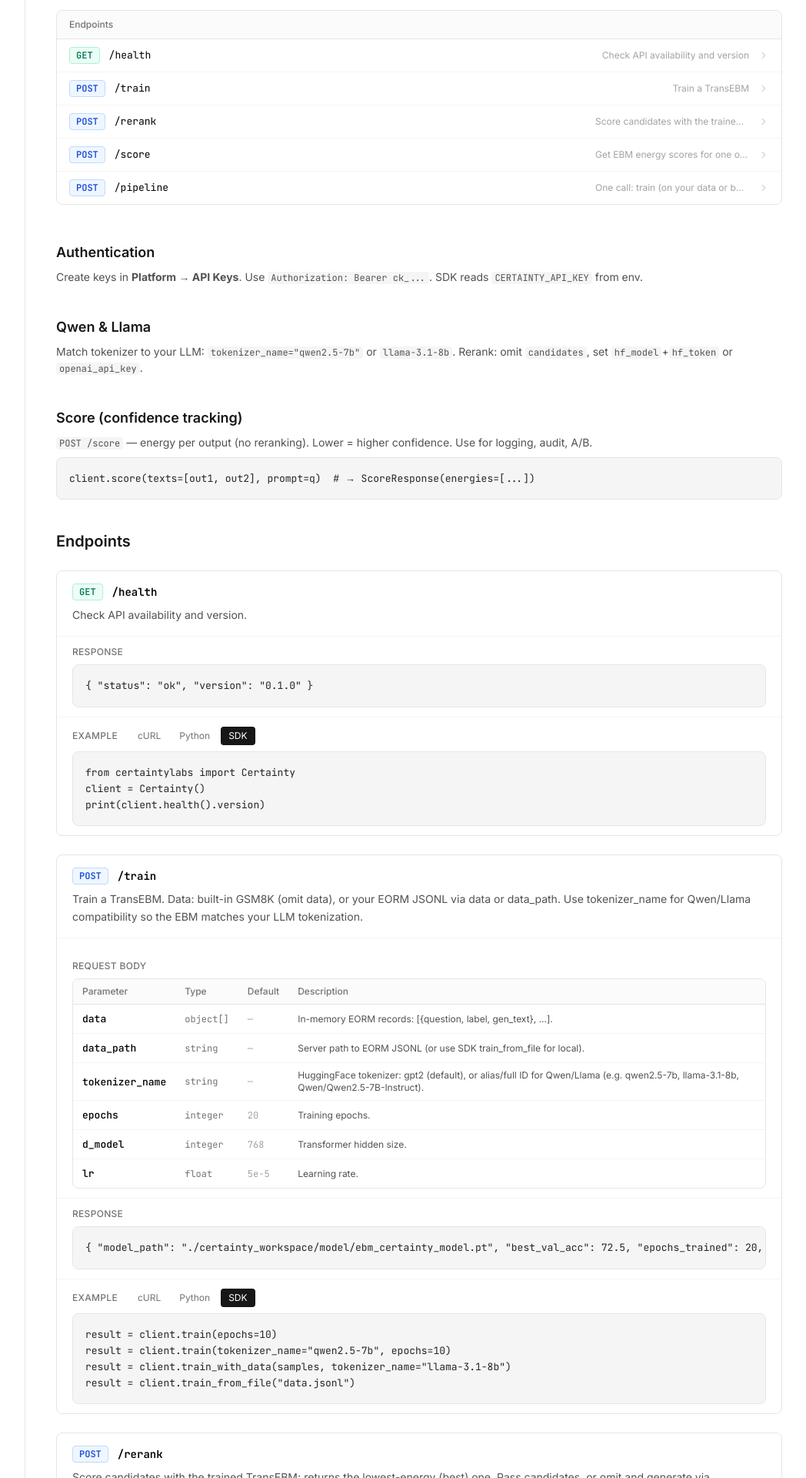
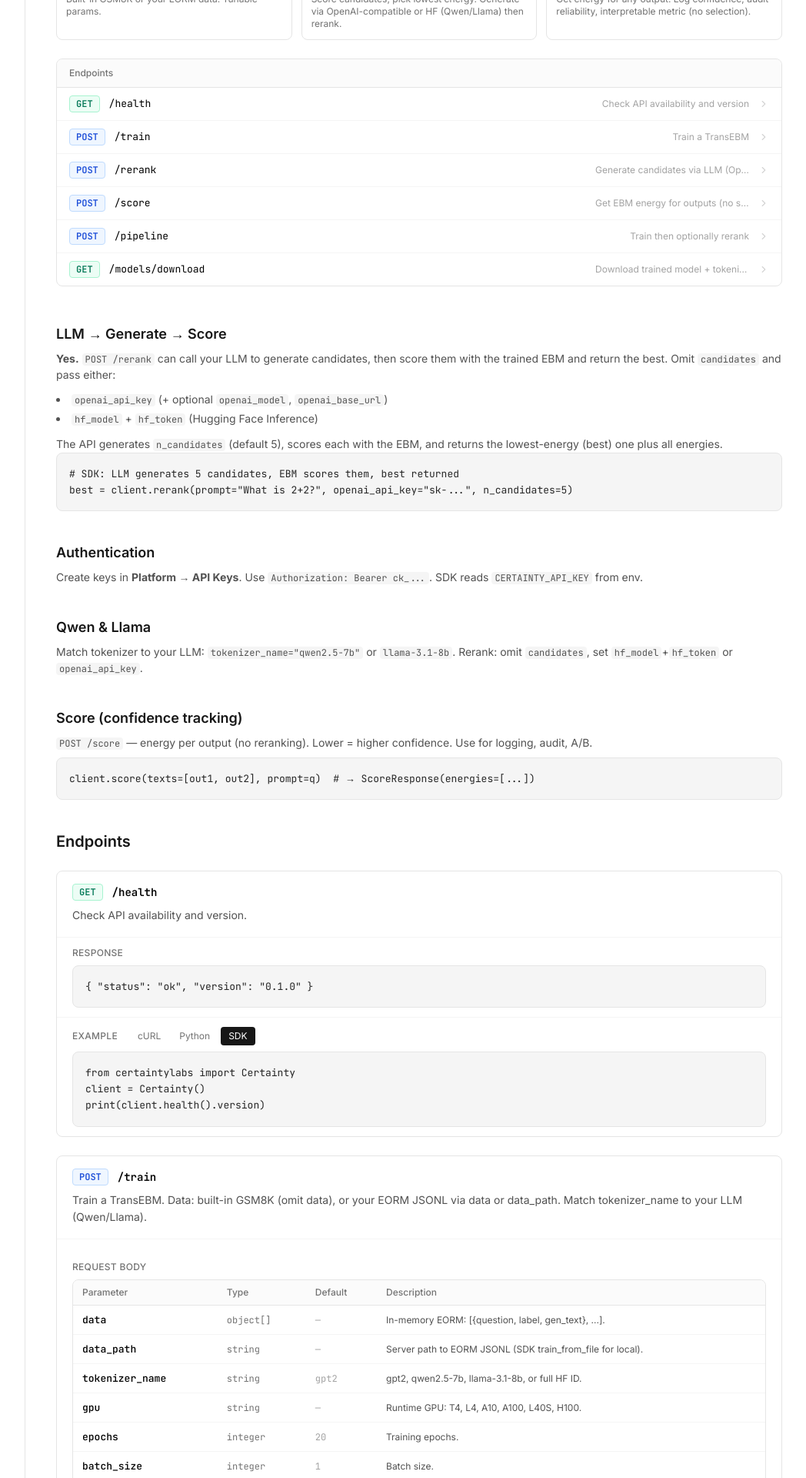
Before and after one commit to benski20/Certainty_labs, a Next.js app in the folder platform/: page /platform/docs in a window 1280 px wide. Shown: the part 880-2800 px from the top of the page at 77% size, without its empty margins (175-1223 px from the left). Built offline with nearby package versions, Linux system fonts and the light colour scheme; no server answers.

Commit message:
API docs updates

```diff
--- a/platform/src/app/platform/docs/page.tsx
+++ b/platform/src/app/platform/docs/page.tsx
@@ -43,71 +43,99 @@ const endpoints: Endpoint[] = [
   {
     method: 'POST',
     path: '/train',
-    desc: 'Train a TransEBM. Data: built-in GSM8K (omit data), or your EORM JSONL via data or data_path. Use tokenizer_name for Qwen/Llama compatibility so the EBM matches your LLM tokenization.',
+    desc: 'Train a TransEBM. Data: built-in GSM8K (omit data), or your EORM JSONL via data or data_path. Match tokenizer_name to your LLM (Qwen/Llama).',
     body: [
-      { name: 'data', type: 'object[]', required: false, desc: 'In-memory EORM records: [{question, label, gen_text}, ...].' },
-      { name: 'data_path', type: 'string', required: false, desc: 'Server path to EORM JSONL (or use SDK train_from_file for local).' },
-      { name: 'tokenizer_name', type: 'string', required: false, desc: 'HuggingFace tokenizer: gpt2 (default), or alias/full ID for Qwen/Llama (e.g. qwen2.5-7b, llama-3.1-8b, Qwen/Qwen2.5-7B-Instruct).' },
+      { name: 'data', type: 'object[]', required: false, desc: 'In-memory EORM: [{question, label, gen_text}, ...].' },
+      { name: 'data_path', type: 'string', required: false, desc: 'Server path to EORM JSONL (SDK train_from_file for local).' },
+      { name: 'tokenizer_name', type: 'string', required: false, default: 'gpt2', desc: 'gpt2, qwen2.5-7b, llama-3.1-8b, or full HF ID.' },
+      { name: 'gpu', type: 'string', required: false, desc: 'Runtime GPU: T4, L4, A10, A100, L40S, H100.' },
       { name: 'epochs', type: 'integer', required: false, default: '20', desc: 'Training epochs.' },
+      { name: 'batch_size', type: 'integer', required: false, default: '1', desc: 'Batch size.' },
       { name: 'd_model', type: 'integer', required: false, default: '768', desc: 'Transformer hidden size.' },
+      { name: 'n_heads', type: 'integer', required: false, default: '4', desc: 'Attention heads.' },
+      { name: 'n_layers', type: 'integer', required: false, default: '2', desc: 'Transformer layers.' },
       { name: 'lr', type: 'float', required: false, default: '5e-5', desc: 'Learning rate.' },
+      { name: 'max_length', type: 'integer', required: false, default: '2048', desc: 'Max token length.' },
+      { name: 'validate_every', type: 'integer', required: false, default: '1', desc: 'Validate every N epochs.' },
+      { name: 'val_holdout', type: 'float', required: false, default: '0.2', desc: 'Validation split ratio.' },
     ],
     response: `{ "model_path": "./certainty_workspace/model/ebm_certainty_model.pt", "best_val_acc": 72.5, "epochs_trained": 20, "elapsed_seconds": 145.3 }`,
     curl: `curl -X POST ${BASE}/train -H "Content-Type: application/json" -H "Authorization: Bearer ck_..." -d '{"epochs": 10}'`,
-    python: `# Built-in (default gpt2 tokenizer)\nheaders = {"Authorization": "Bearer ck_..."}\ndefault = requests.post("${BASE}/train", json={"epochs": 10}, headers=headers).json()\n# Qwen/Llama: match tokenizer to your LLM\nr = requests.post("${BASE}/train", json={"data": records, "tokenizer_name": "qwen2.5-7b", "epochs": 15}, headers=headers)`,
-    sdk: `result = client.train(epochs=10)\nresult = client.train(tokenizer_name="qwen2.5-7b", epochs=10)\nresult = client.train_with_data(samples, tokenizer_name="llama-3.1-8b")\nresult = client.train_from_file("data.jsonl")`,
+    python: `headers = {"Authorization": "Bearer ck_..."}\nr = requests.post("${BASE}/train", json={"epochs": 10, "gpu": "A10"}, headers=headers).json()`,
+    sdk: `r = client.train(epochs=10, gpu="A10")\nr = client.train_with_data(samples, tokenizer_name="qwen2.5-7b", save_to="./my_model")`,
   },
   {
     method: 'POST',
     path: '/rerank',
-    desc: 'Score candidates with the trained TransEBM; returns the lowest-energy (best) one. Pass candidates, or omit and generate via openai_api_key (OpenAI-compatible) or hf_model + hf_token (Hugging Face Inference for Qwen/Llama).',
+    desc: 'Generate candidates via LLM (OpenAI or HF) then score and return the best. Or pass pre-generated candidates. Lower energy = better.',
     body: [
-      { name: 'candidates', type: 'string[]', required: false, default: '[]', desc: 'Pre-generated candidate texts. Omit to generate via openai_api_key or hf_model + hf_token.' },
-      { name: 'prompt', type: 'string', required: false, default: '""', desc: 'Question/prompt (required when generating candidates).' },
-      { name: 'model_path', type: 'string', required: false, default: '"./certainty_workspace/model/..."', desc: 'Path to trained .pt model.' },
-      { name: 'tokenizer_path', type: 'string', required: false, desc: 'Path to tokenizer saved with the model (from training).' },
-      { name: 'openai_api_key', type: 'string', required: false, desc: 'OpenAI-compatible: generate n_candidates then rerank.' },
-      { name: 'openai_model', type: 'string', required: false, desc: 'Model name (e.g. gpt-4o-mini).' },
-      { name: 'openai_base_url', type: 'string', required: false, desc: 'OpenAI-compatible API base URL.' },
-      { name: 'hf_model', type: 'string', required: false, desc: 'Hugging Face model ID or alias (e.g. qwen2.5-7b, Qwen/Qwen2.5-7B-Instruct). Use with hf_token.' },
-      { name: 'hf_token', type: 'string', required: false, desc: 'Hugging Face API token for Inference API (required if hf_model set).' },
-      { name: 'n_candidates', type: 'integer', required: false, default: '5', desc: 'Number of candidates when generating (openai or HF).' },
+      { name: 'candidates', type: 'string[]', required: false, default: '[]', desc: 'Pre-generated texts. Omit to generate via openai_api_key or hf_model+hf_token.' },
+      { name: 'prompt', type: 'string', required: false, default: '""', desc: 'Question (required when generating).' },
+      { name: 'model_path', type: 'string', required: false, default: '"./certainty_workspace/model/..."', desc: 'Trained .pt model path.' },
+      { name: 'tokenizer_path', type: 'string', required: false, desc: 'Tokenizer dir (from training).' },
+      { name: 'openai_api_key', type: 'string', required: false, desc: 'OpenAI-compatible: generate n_candidates, then score.' },
+      { name: 'openai_model', type: 'string', required: false, default: 'gpt-4o', desc: 'Model name.' },
+      { name: 'openai_base_url', type: 'string', required: false, desc: 'OpenAI-compatible base URL.' },
+      { name: 'hf_model', type: 'string', required: false, desc: 'HF model (e.g. qwen2.5-7b). Use with hf_token.' },
+      { name: 'hf_token', type: 'string', required: false, desc: 'HF API token (required if hf_model).' },
+      { name: 'n_candidates', type: 'integer', required: false, default: '5', desc: 'Candidates to generate when using LLM.' },
     ],
-    response: `{ "best_candidate": "Best answer text.", "best_index": 0, "all_energies": [-1.42, 0.87, 2.31] }`,
-    curl: `# Your candidates\ncurl -X POST ${BASE}/rerank -H "Authorization: Bearer ck_..." -H "Content-Type: application/json" -d '{"candidates": ["A", "B", "C"], "prompt": "What is 2+2?"}'\n# OpenAI-compatible LLM\ncurl -X POST ${BASE}/rerank -H "Authorization: Bearer ck_..." -d '{"prompt": "What is 2+2?", "openai_api_key": "sk-...", "n_candidates": 5}'\n# Hugging Face (Qwen/Llama)\ncurl -X POST ${BASE}/rerank -H "Authorization: Bearer ck_..." -d '{"prompt": "What is 2+2?", "hf_model": "qwen2.5-7b", "hf_token": "hf_...", "n_candidates": 5}'`,
-    python: `headers = {"Authorization": "Bearer ck_..."}\n# Pre-generated\nr = requests.post("${BASE}/rerank", json={"candidates": ["A","B","C"], "prompt": q}, headers=headers).json()\n# OpenAI-compatible\nr = requests.post("${BASE}/rerank", json={"prompt": q, "openai_api_key": "sk-...", "n_candidates": 5}, headers=headers).json()\n# Hugging Face Qwen/Llama\nr = requests.post("${BASE}/rerank", json={"prompt": q, "hf_model": "qwen2.5-7b", "hf_token": "hf_...", "n_candidates": 5}, headers=headers).json()\nprint(r["best_candidate"])`,
-    sdk: `best = client.rerank(candidates=["A","B","C"], prompt=q)\nbest = client.rerank(prompt=q, openai_api_key="sk-...", n_candidates=5)\nbest = client.rerank(prompt=q, hf_model="qwen2.5-7b", hf_token="hf_...", n_candidates=5)\nprint(best.best_candidate)`,
+    response: `{ "best_candidate": "Best answer.", "best_index": 0, "all_energies": [-1.42, 0.87, 2.31] }`,
+    curl: `# Pre-generated\ncurl -X POST ${BASE}/rerank -H "Authorization: Bearer ck_..." -d '{"candidates": ["A","B","C"], "prompt": "What is 2+2?"}'\n# LLM generates then scores\ncurl -X POST ${BASE}/rerank -H "Authorization: Bearer ck_..." -d '{"prompt": "What is 2+2?", "openai_api_key": "sk-...", "n_candidates": 5}'`,
+    python: `# Your candidates\nr = requests.post("${BASE}/rerank", json={"candidates": ["A","B","C"]}, headers=headers).json()\n# LLM generates + scores\nr = requests.post("${BASE}/rerank", json={"prompt": q, "openai_api_key": "sk-...", "n_candidates": 5}, headers=headers).json()`,
+    sdk: `best = client.rerank(candidates=["A","B","C"], prompt=q)\nbest = client.rerank(prompt=q, openai_api_key="sk-...", n_candidates=5)`,
   },
   {
     method: 'POST',
     path: '/score',
-    desc: 'Get EBM energy scores for one or more outputs (no reranking). Use for verifiable/interpretable AI: log confidence, audit reliability, track scores over time. Lower energy = higher confidence.',
+    desc: 'Get EBM energy for outputs (no selection). Lower = higher confidence. Use for logging, audit, A/B.',
     body: [
-      { name: 'texts', type: 'string[]', required: true, desc: 'One or more outputs to score (order preserved in response).' },
-      { name: 'prompt', type: 'string', required: false, default: '""', desc: 'Optional context/prompt (prepended when scoring).' },
-      { name: 'model_path', type: 'string', required: false, default: '"./certainty_workspace/model/..."', desc: 'Path to trained .pt model.' },
-      { name: 'tokenizer_path', type: 'string', required: false, desc: 'Path to tokenizer saved with the model.' },
+      { name: 'texts', type: 'string[]', required: true, desc: 'Outputs to score (order preserved).' },
+      { name: 'prompt', type: 'string', required: false, default: '""', desc: 'Optional context.' },
+      { name: 'model_path', type: 'string', required: false, default: '"./certainty_workspace/model/..."', desc: 'Trained .pt model.' },
+      { name: 'tokenizer_path', type: 'string', required: false, desc: 'Tokenizer dir.' },
     ],
     response: `{ "energies": [-1.42, 0.87, 2.31] }`,
-    curl: `curl -X POST ${BASE}/score -H "Authorization: Bearer ck_..." -H "Content-Type: application/json" -d '{"texts": ["Output A", "Output B"], "prompt": "What is 2+2?"}'`,
-    python: `r = requests.post("${BASE}/score", json={"texts": [out1, out2], "prompt": q}, headers={"Authorization": "Bearer ck_..."}).json()\nprint(r["energies"])  # log, audit, track confidence`,
-    sdk: `scores = client.score(texts=[out1, out2], prompt=q)\nprint(scores.energies)  # lower = higher confidence`,
+    curl: `curl -X POST ${BASE}/score -H "Authorization: Bearer ck_..." -d '{"texts": ["A", "B"], "prompt": "What is 2+2?"}'`,
+    python: `r = requests.post("${BASE}/score", json={"texts": [out1, out2], "prompt": q}, headers=headers).json()`,
+    sdk: `scores = client.score(texts=[out1, out2], prompt=q)`,
   },
   {
     method: 'POST',
     path: '/pipeline',
-    desc: 'One call: train (on your data or built-in) then optionally rerank. Supports tokenizer_name for Qwen/Llama. Pass candidates to rerank after training.',
+    desc: 'Train then optionally rerank. Same params as train + candidates for rerank.',
     body: [
-      { name: 'data', type: 'object[]', required: false, desc: 'In-memory EORM records.' },
-      { name: 'data_path', type: 'string', required: false, desc: 'Server path to EORM JSONL.' },
-      { name: 'tokenizer_name', type: 'string', required: false, desc: 'Tokenizer for training (gpt2, qwen2.5-7b, llama-3.1-8b, or full HF ID).' },
+      { name: 'data', type: 'object[]', required: false, desc: 'EORM records.' },
+      { name: 'data_path', type: 'string', required: false, desc: 'Path to EORM JSONL.' },
+      { name: 'tokenizer_name', type: 'string', required: false, desc: 'gpt2, qwen2.5-7b, llama-3.1-8b.' },
+      { name: 'gpu', type: 'string', required: false, desc: 'Runtime GPU (T4, A10, A100, etc.).' },
       { name: 'epochs', type: 'integer', required: false, default: '10', desc: 'Training epochs.' },
-      { name: 'candidates', type: 'string[]', required: false, desc: 'If set, rerank these after training.' },
+      { name: 'batch_size', type: 'integer', required: false, default: '1', desc: 'Batch size.' },
+      { name: 'd_model', type: 'integer', required: false, default: '768', desc: 'Hidden size.' },
+      { name: 'n_heads', type: 'integer', required: false, default: '4', desc: 'Attention heads.' },
+      { name: 'n_layers', type: 'integer', required: false, default: '2', desc: 'Layers.' },
+      { name: 'lr', type: 'float', required: false, default: '5e-5', desc: 'Learning rate.' },
+      { name: 'max_length', type: 'integer', required: false, default: '2048', desc: 'Max length.' },
+      { name: 'validate_every', type: 'integer', required: false, default: '1', desc: 'Validate every N epochs.' },
+      { name: 'val_holdout', type: 'float', required: false, default: '0.2', desc: 'Val split.' },
+      { name: 'candidates', type: 'string[]', required: false, desc: 'If set, rerank after training.' },
     ],
     response: `{ "train": { "model_path": "...", "best_val_acc": 68, "elapsed_seconds": 82 }, "rerank": { "best_candidate": "..." } or null }`,
-    curl: `curl -X POST ${BASE}/pipeline -H "Authorization: Bearer ck_..." -H "Content-Type: application/json" -d '{"epochs": 10}'`,
-    python: `r = requests.post("${BASE}/pipeline", json={"epochs": 10, "tokenizer_name": "qwen2.5-7b"}, headers={"Authorization": "Bearer ck_..."}).json()\nprint(r["train"]["best_val_acc"])`,
-    sdk: `result = client.pipeline(epochs=10, tokenizer_name="llama-3.1-8b", candidates=["A", "B"])\nprint(result.train.best_val_acc)`,
+    curl: `curl -X POST ${BASE}/pipeline -H "Authorization: Bearer ck_..." -d '{"epochs": 10, "candidates": ["A","B"]}'`,
+    python: `r = requests.post("${BASE}/pipeline", json={"epochs": 10, "candidates": ["A","B"]}, headers=headers).json()`,
+    sdk: `r = client.pipeline(epochs=10, gpu="A10", candidates=["A","B"], save_to="./model")`,
+  },
+  {
+    method: 'GET',
+    path: '/models/download',
+    desc: 'Download trained model + tokenizer as zip. Query param: path (server model path from train response).',
+    body: [
+      { name: 'path', type: 'string', required: true, desc: 'Query param: server path to model.pt (e.g. ./certainty_workspace/model/ebm_certainty_model.pt).' },
+    ],
+    response: 'Zip file (model.pt, tokenizer/, metrics.json)',
+    curl: `curl -o model.zip "${BASE}/models/download?path=./certainty_workspace/model/ebm_certainty_model.pt" -H "Authorization: Bearer ck_..."`,
+    python: `r = requests.get(f"${BASE}/models/download?path={model_path}", headers=headers)\nwith open("model.zip", "wb") as f: f.write(r.content)`,
+    sdk: `client.download_model(result.model_path, local_dir="./my_model")`,
   },
 ]
 
@@ -152,10 +180,11 @@ function MethodBadge({ method }: { method: string }) {
   )
 }
 
-function ParamTable({ params }: { params: Param[] }) {
+function ParamTable({ params, method }: { params: Param[]; method?: string }) {
+  const label = method === 'GET' ? 'Query Parameters' : 'Request Body'
   return (
     <div className="mt-4">
-      <p className="text-xs font-medium text-neutral-500 uppercase tracking-wide mb-2">Request Body</p>
+      <p className="text-xs font-medium text-neutral-500 uppercase tracking-wide mb-2">{label}</p>
       <div className="border border-neutral-200 rounded-lg overflow-hidden">
         <table className="w-full text-sm">
           <thead>
@@ -203,7 +232,7 @@ function EndpointCard({ ep, id }: { ep: Endpoint; id: string }) {
 
       {ep.body && ep.body.length > 0 && (
         <div className="px-5 py-3 border-b border-neutral-100">
-          <ParamTable params={ep.body} />
+          <ParamTable params={ep.body} method={ep.method} />
         </div>
       )}
 
@@ -235,6 +264,7 @@ function EndpointCard({ ep, id }: { ep: Endpoint; id: string }) {
 
 const onThisPageItems = [
   { id: 'overview', label: 'Overview' },
+  { id: 'llm-generate-score', label: 'LLM → Generate → Score' },
   { id: 'authentication', label: 'Auth' },
   { id: 'qwen-llama', label: 'Qwen & Llama' },
   { id: 'verifiable-ai', label: 'Score (confidence)' },
@@ -242,6 +272,7 @@ const onThisPageItems = [
   { id: 'ep-rerank', label: '/rerank' },
   { id: 'ep-score', label: '/score' },
   { id: 'ep-pipeline', label: '/pipeline' },
+  { id: 'ep-models-download', label: '/models/download' },
   { id: 'ep-api-keys', label: 'API Keys' },
   { id: 'data-format', label: 'EORM Format' },
   { id: 'errors', label: 'Errors' },
@@ -293,10 +324,13 @@ pip install certaintylabs
 # 3. Python
 from certaintylabs import Certainty
 client = Certainty()
-print(client.health().version)           # 0.1.0
+print(client.health().version)
 r = client.train(epochs=5)               # built-in GSM8K
 best = client.rerank(["A","B","C"], prompt="What is 2+2?")
-print(best.best_candidate)`}
+print(best.best_candidate)
+
+# Optional: LLM generates candidates, then EBM scores
+best = client.rerank(prompt="What is 2+2?", openai_api_key="sk-...", n_candidates=5)`}
             lang="python"
           />
         </div>
@@ -309,7 +343,7 @@ print(best.best_candidate)`}
           </p>
           <div className="flex items-center gap-4 mt-3 flex-wrap">
             <span className="text-xs text-neutral-500">Version</span>
-            <code className="text-xs font-mono bg-neutral-100 text-neutral-700 px-2 py-1 rounded border border-neutral-200">0.1.0</code>
+            <code className="text-xs font-mono bg-neutral-100 text-neutral-700 px-2 py-1 rounded border border-neutral-200">0.2.0</code>
           </div>
         </div>
 
@@ -342,7 +376,7 @@ print(best.best_candidate)`}
               {endpoints.map((ep) => (
                 <a
                   key={ep.path}
-                  href={`#ep-${ep.path.slice(1)}`}
+                  href={`#ep-${ep.path.slice(1).replace(/\//g, '-')}`}
                   className="flex items-center gap-3 px-4 py-2.5 hover:bg-neutral-50 transition-colors"
                 >
                   <MethodBadge method={ep.method} />
@@ -357,7 +391,21 @@ print(best.best_candidate)`}
           </div>
         </section>
 
-        {/* Auth & Qwen/Llama — concise */}
+        {/* LLM Generate + Score */}
+        <section id="llm-generate-score" className="mb-10 scroll-mt-24">
+          <h2 className="text-lg font-semibold text-neutral-900 mb-2">LLM → Generate → Score</h2>
+          <p className="text-sm text-neutral-600 mb-3">
+            <strong>Yes.</strong> <code className="text-[12px] bg-neutral-100 px-1 rounded">POST /rerank</code> can call your LLM to generate candidates, then score them with the trained EBM and return the best. Omit <code className="text-[12px] bg-neutral-100 px-1 rounded">candidates</code> and pass either:
+          </p>
+          <ul className="text-sm text-neutral-600 list-disc list-inside space-y-1 mb-3">
+            <li><code className="text-[12px] bg-neutral-100 px-1 rounded">openai_api_key</code> (+ optional <code className="text-[12px] bg-neutral-100 px-1 rounded">openai_model</code>, <code className="text-[12px] bg-neutral-100 px-1 rounded">openai_base_url</code>)</li>
+            <li><code className="text-[12px] bg-neutral-100 px-1 rounded">hf_model</code> + <code className="text-[12px] bg-neutral-100 px-1 rounded">hf_token</code> (Hugging Face Inference)</li>
+          </ul>
+          <p className="text-sm text-neutral-600">The API generates <code className="text-[12px] bg-neutral-100 px-1 rounded">n_candidates</code> (default 5), scores each with the EBM, and returns the lowest-energy (best) one plus all energies.</p>
+          <CodeBlock code={`# SDK: LLM generates 5 candidates, EBM scores them, best returned\nbest = client.rerank(prompt="What is 2+2?", openai_api_key="sk-...", n_candidates=5)`} lang="python" />
+        </section>
+
+        {/* Auth */}
         <section id="authentication" className="mb-10 scroll-mt-24">
           <h2 className="text-lg font-semibold text-neutral-900 mb-2">Authentication</h2>
           <p className="text-sm text-neutral-600 mb-2">Create keys in <strong>Platform → API Keys</strong>. Use <code className="text-[12px] bg-neutral-100 px-1 rounded">Authorization: Bearer ck_...</code>. SDK reads <code className="text-[12px] bg-neutral-100 px-1 rounded">CERTAINTY_API_KEY</code> from env.</p>
@@ -380,7 +428,7 @@ print(best.best_candidate)`}
           <h2 className="text-xl font-semibold text-neutral-900 mb-6">Endpoints</h2>
           <div className="space-y-6">
             {endpoints.map((ep) => (
-              <EndpointCard key={ep.path} ep={ep} id={`ep-${ep.path.slice(1)}`} />
+              <EndpointCard key={ep.path} ep={ep} id={`ep-${ep.path.slice(1).replace(/\//g, '-')}`} />
             ))}
           </div>
         </section>
@@ -438,7 +486,7 @@ print(best.best_candidate)`}
 
         {/* Footer */}
         <div className="border-t border-neutral-200 pt-6 pb-12 flex items-center justify-between text-xs text-neutral-500">
-          <span>Certainty Labs API v0.1.0</span>
+          <span>Certainty Labs API v0.2.0</span>
           <a
             href={`${BASE}/docs`}
             target="_blank"
```
